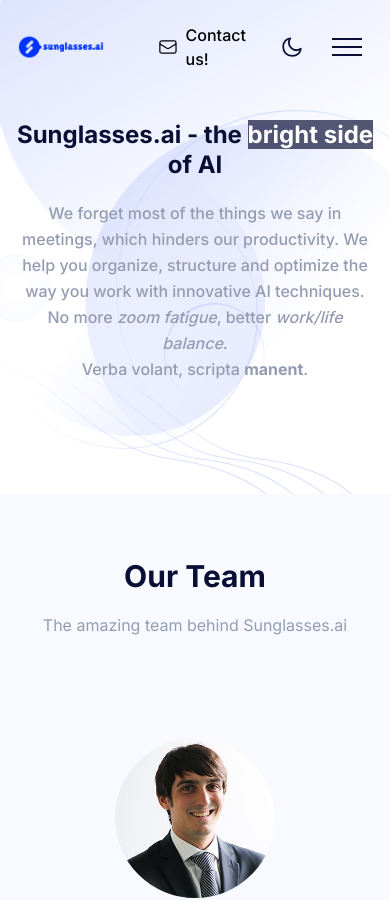
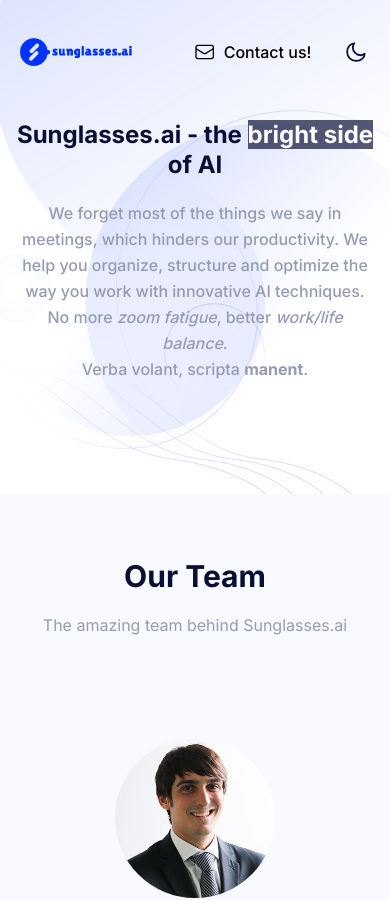
Before and after one commit to litus-ai/litusai-website, a Next.js app: page / in a window 390 px wide. Shown: the top 900 px of the page. Built offline with nearby package versions, Linux system fonts and the light colour scheme.

Commit message:
hide navbar menu on mobile devices when there are no nav links

```diff
--- a/components/Header/index.tsx
+++ b/components/Header/index.tsx
@@ -75,7 +75,7 @@
                   onClick={navbarToggleHandler}
                   id="navbarToggler"
                   aria-label="Mobile Menu"
-                  className="absolute right-4 top-1/2 block translate-y-[-50%] rounded-lg px-3 py-[6px] ring-primary focus:ring-2 lg:hidden"
+                  className={`absolute right-4 top-1/2 block translate-y-[-50%] rounded-lg px-3 py-[6px] ring-primary focus:ring-2 lg:hidden ${menuData.length === 0 ? 'hidden' : ''}`}
                 >
                   <span
                     className={`relative my-1.5 block h-0.5 w-[30px] bg-black transition-all duration-300 dark:bg-white ${
@@ -149,7 +149,7 @@
                   </ul>
                 </nav>
               </div>
-              <div className="flex items-center justify-end pr-16 lg:pr-0">
+              <div className={`flex items-center justify-end ${menuData.length === 0 ? '' : 'pr-16'} lg:pr-0`}>
                 <Link href="mailto:contact.sunglassesai@gmail.com"
                       className="inline-flex items-center justify-center p-5 text-base font-medium text-gray-500 rounded-lg bg-gray-50 hover:text-gray-900 hover:bg-gray-100 dark:text-gray-400 dark:bg-gray-800 dark:hover:bg-gray-700 dark:hover:text-white">
                     <svg fill="none" stroke="currentColor" strokeWidth="1.5" viewBox="0 0 24 24" xmlns="http://www.w3.org/2000/svg" aria-hidden="true" className="h-7 w-7 mr-2">
```
